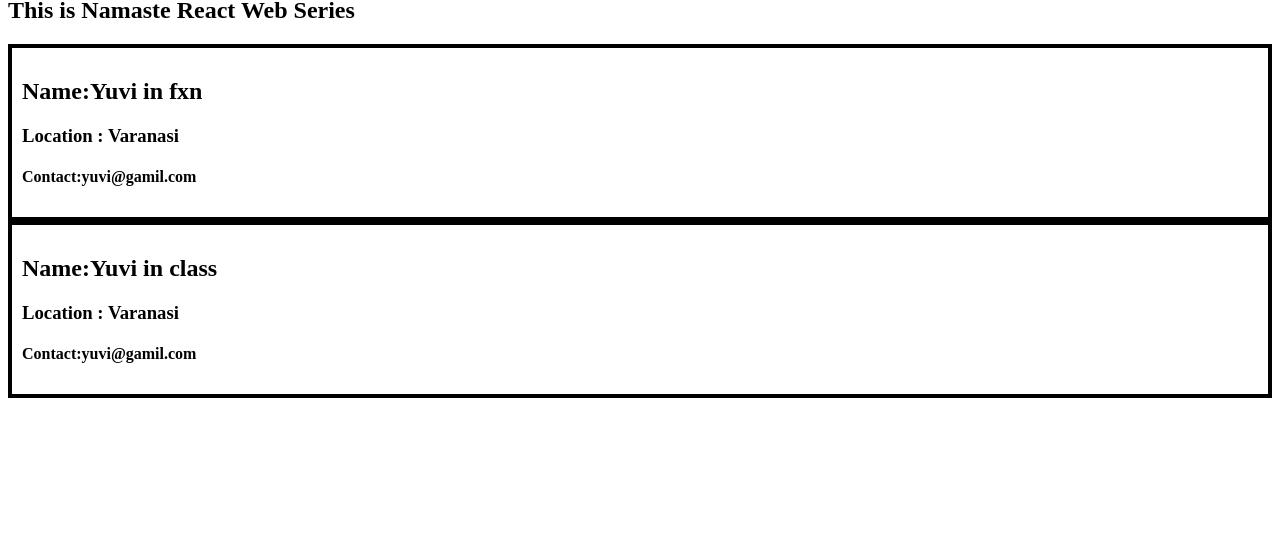
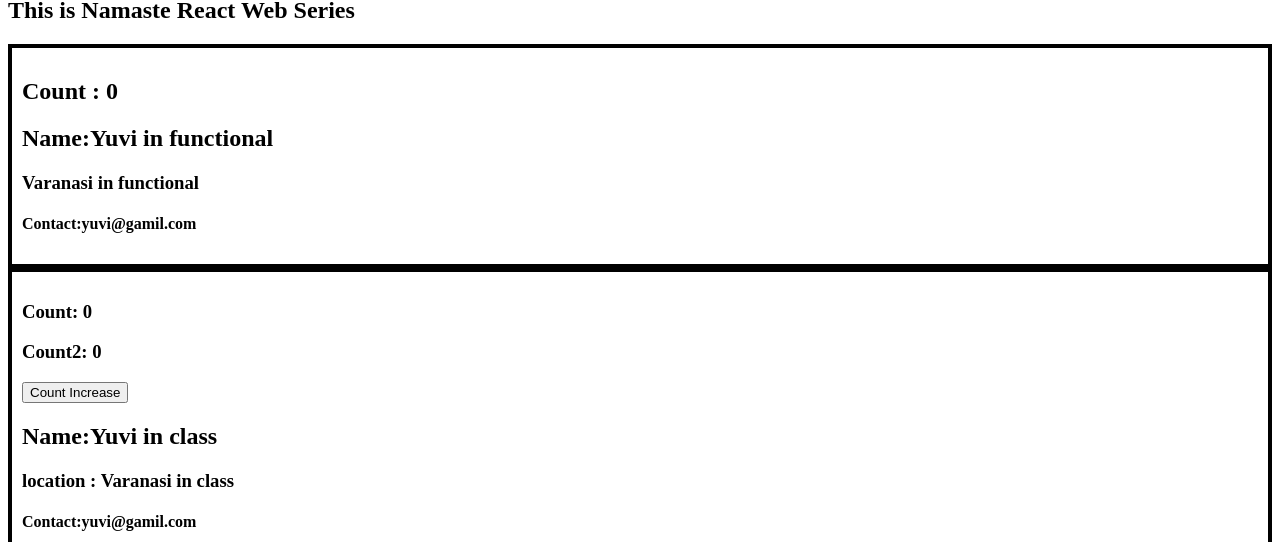
Before and after one commit to YuvrajSin2003/namaste-react, a React (Vite) app: page /about in a window 1280 px wide. Shown: the part 249-791 px from the top of the page. Built offline with nearby package versions, Linux system fonts and the light colour scheme.

Commit message:
Concepts of class components

```diff
--- a/src/components/About.js
+++ b/src/components/About.js
@@ -1,16 +1,18 @@
 import User from "./User";
 import UserClass from "./UserClass";
+import React from "react";
 
-
-const About = () => {
+class About extends React.Component {
+  render() {
     return (
-        <div>
-            <h1>About</h1>
-            <h2>This is Namaste React Web Series</h2>
-            <User name={"Yuvi in fxn"} />
-            <UserClass name={"Yuvi in class"}/>
-        </div>
+      <div>
+        <h1>About</h1>
+        <h2>This is Namaste React Web Series</h2>
+        <User name={"Yuvi in functional"} location={"Varanasi in functional"} />
+        <UserClass name={"Yuvi in class"} location={"Varanasi in class"} />
+      </div>
     );
-};
+  }
+}
 
 export default About;
--- a/src/components/Contact.js
+++ b/src/components/Contact.js
@@ -1,7 +1,11 @@
+import ContactClass from './ContactClass';
+
 const Contact = () => {
     return (
         <div>
             <h1>Contact Us Page</h1>
+            <ContactClass Ph_no={"123"} email={"super@gmail.com"} />
+
         </div>
     );
 };
--- /dev/null
+++ b/src/components/ContactClass.js
@@ -0,0 +1,19 @@
+import React from "react";
+
+class ContactClass extends React.Component {
+    constructor(props){
+        super(props);
+    }
+    render(){
+        const {Ph_no , email} = this.props;
+
+        return (
+            <div className="contact-card">
+                <h2>Phone : {Ph_no}</h2>
+                <h2>EmailId:{email}</h2>
+            </div>
+        )
+    }
+
+}
+export default ContactClass;
--- a/src/components/User.js
+++ b/src/components/User.js
@@ -1,8 +1,14 @@
-const User =({name}) => {
+import {useState} from 'react';
+
+
+const User =({name , location}) => {
+
+    const [count , setCount] = useState(0);
     return (
     <div className="user-card">
+        <h2>Count : {count}</h2>
         <h2>Name:{name}</h2>
-        <h3>Location : Varanasi</h3>
+        <h3>{location}</h3>
         <h4>Contact:yuvi@gamil.com</h4>
     </div>
     );
--- a/src/components/UserClass.js
+++ b/src/components/UserClass.js
@@ -1,19 +1,39 @@
-import React from "react"
+import React from "react";
 
-class UserClass extends React.Component{
-
-    constructor(props){
+class UserClass extends React.Component {
+  constructor(props) {
     super(props);
     console.log(props);
+
+    this.state = {
+      count: 0,
+      count2:0,
+    };
   }
-    render(){
+  render() {
+    const { name, location } = this.props;
+    const { count} = this.state;
+     const { count2} = this.state;
     return (
       <div className="user-card">
-        <h2>Name:{this.props.name}</h2>
-        <h3>Location : Varanasi</h3>
+        <h3>Count: {count} </h3>
+        <h3>Count2: {count2} </h3>
+        <button
+          onClick={() => {
+            this.setState({
+              count: this.state.count + 1,
+              count2: this.state.count + 4
+            });
+          }}
+        >
+          {" "}
+          Count Increase
+        </button>
+        <h2>Name:{name}</h2>
+        <h3>location : {location}</h3>
         <h4>Contact:yuvi@gamil.com</h4>
       </div>
-        )
+    );
   }
 }
 
```
Lines whose indentation alone changed are shown as unchanged.
